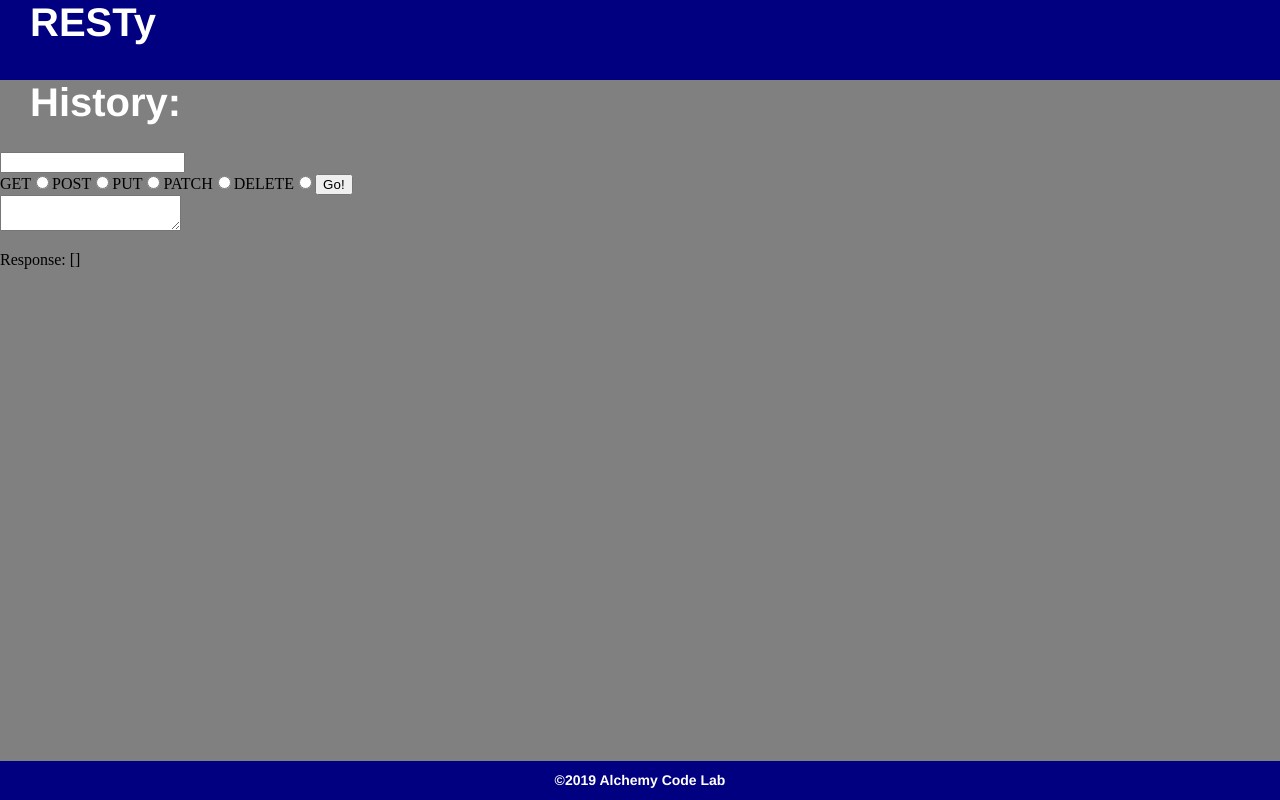
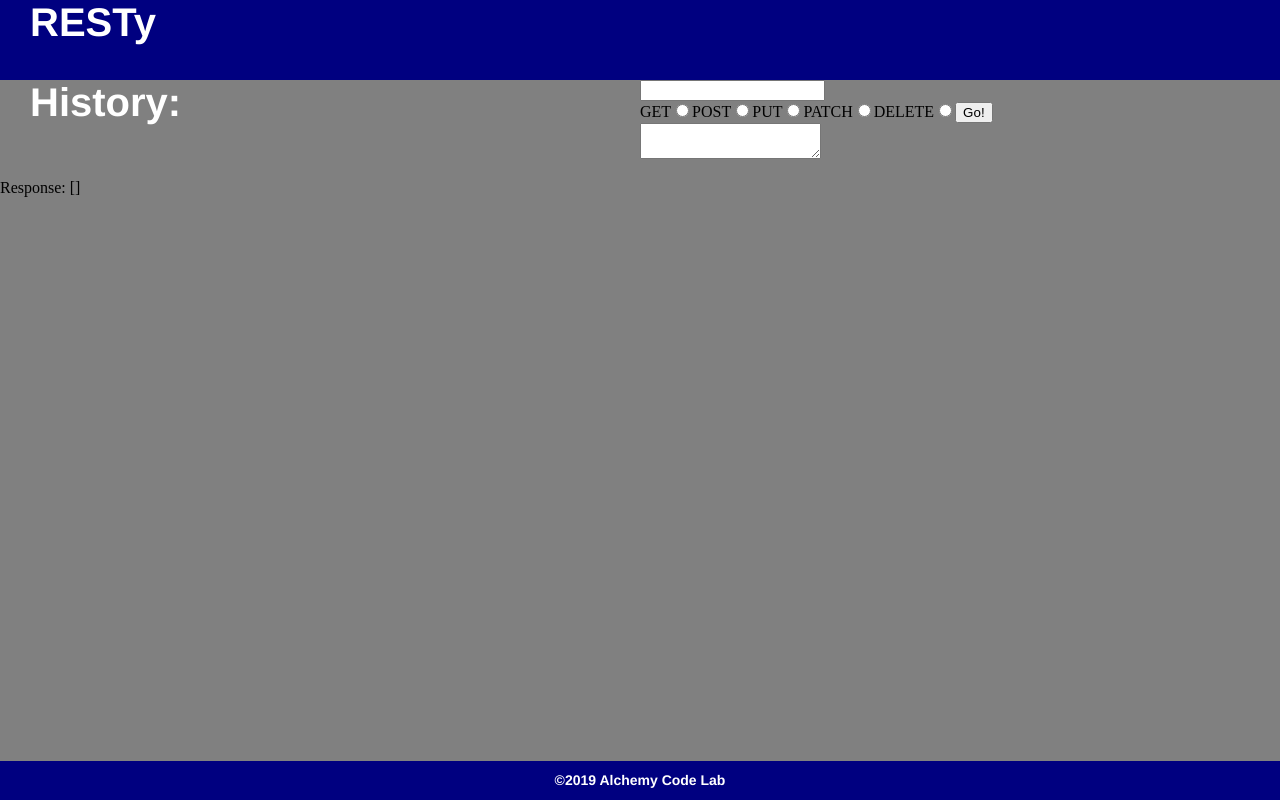
Before and after one commit to PatKam2-0/RESTy, a React app: page / in a window 1280 px wide. Built offline with nearby package versions, Linux system fonts and the light colour scheme.

Commit message:
trying to make it look better

```diff
--- a/src/components/BodyDisplay/bodyDisplay.js
+++ b/src/components/BodyDisplay/bodyDisplay.js
@@ -1,13 +1,16 @@
 import React from 'react';
 import PropTypes from 'prop-types';
+import styles from './BodyDisplay.css';
 
 export default function BodyDisplay({ apiResponses }) {
 
   return (
     <>
-      <p>
-        Response: {JSON.stringify(apiResponses, null, 0)}
-      </p>
+      <section className={styles}>
+        <p>
+          Response: {JSON.stringify(apiResponses, null, 0)}
+        </p>
+      </section>
     </>
   );
 }
--- a/src/components/Form/Form.js
+++ b/src/components/Form/Form.js
@@ -1,6 +1,6 @@
 import React, { Component } from 'react';
 import getApi from '../../services/api';
-import BodyDisplay from '../BodyDisplay/bodyDisplay';
+import BodyDisplay from '../BodyDisplay/BodyDisplay';
 import HistoryList from '../HistoryList/historyList';
 
 export default class Form extends Component {
--- /dev/null
+++ b/src/components/HistoryList/HistoryList.css
@@ -0,0 +1,5 @@
+section {
+  float: left;
+  width: 50%;
+  height: 100%;
+}
--- a/src/components/HistoryList/historyList.js
+++ b/src/components/HistoryList/historyList.js
@@ -1,6 +1,7 @@
 import React from 'react';
 import PropTypes from 'prop-types';
-import HistoryCard from '../HistoryCard/historyCard';
+import HistoryCard from '../HistoryCard/HistoryCard';
+import styles from './HistoryList.css';
 
 const History = ({ history }) => {
   const historyElements = history.map(historyItem => (
@@ -11,10 +12,12 @@ const History = ({ history }) => {
 
   return (
     <>
-      <h1>History:</h1>
-      <ul>
-        {historyElements}
-      </ul>
+      <section className={styles}>
+        <h1>History:</h1>
+        <ul>
+          {historyElements}
+        </ul>
+      </section>
     </>
   );
 };
```
Also changed, not shown: src/components/BodyDisplay/BodyDisplay.css (added).
